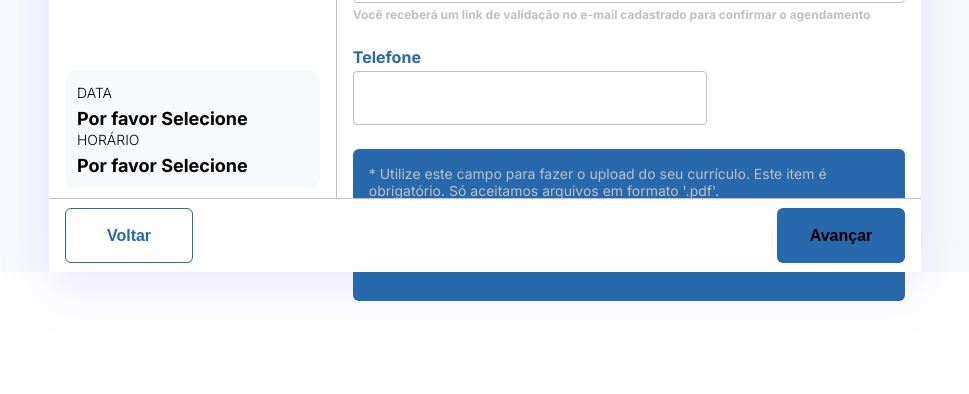
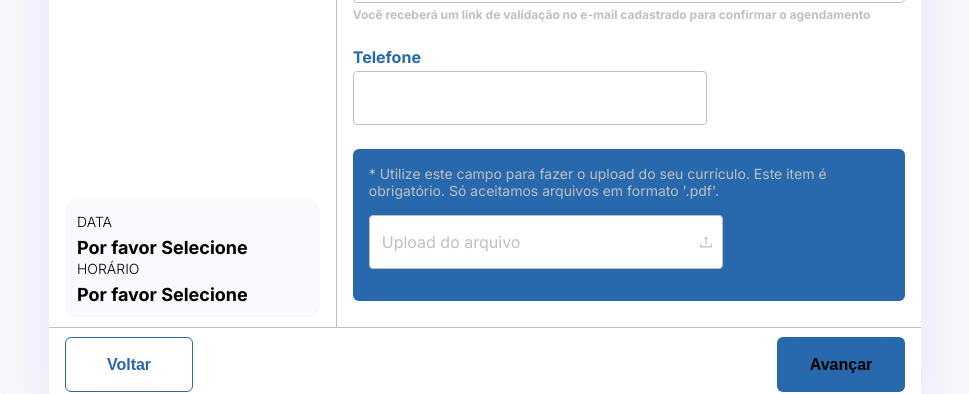
Before and after one commit to curi-dev/rhSystem_app, a Next.js app: page /form/1 in a window 1280 px wide. Shown: the part 528-922 px from the top of the page, without its empty margins (155-1124 px from the left). Built offline with nearby package versions, Linux system fonts and the light colour scheme.

Commit message:
fix responsive

```diff
--- a/src/app/form/[step]/components/PersonalData/PersonalData.tsx
+++ b/src/app/form/[step]/components/PersonalData/PersonalData.tsx
@@ -4,7 +4,7 @@ import { Title } from '@/components/Title'
 
 import { FaUserEdit } from 'react-icons/fa'
 
-import { Description, Wrapper } from './styles'
+import { Description } from './styles'
 import { useFormContext } from 'react-hook-form'
 import { useCandidate } from '@/hooks/useCandidate'
 
@@ -24,7 +24,7 @@ const PersonalData: React.FC = () => {
 
 
     return (
-        <Wrapper >
+        <>
             <Description>
                 Preencha seus dados pessoais
             </Description>
@@ -76,7 +76,7 @@ const PersonalData: React.FC = () => {
                     registerOptions={undefined}
                 />
             </div>
-        </Wrapper>
+        </>
     )
 }
 
--- a/src/app/form/[step]/components/PersonalData/styles.ts
+++ b/src/app/form/[step]/components/PersonalData/styles.ts
@@ -1,8 +1,5 @@
 import styled from 'styled-components'
 
-export const Wrapper = styled.div`
-    padding-bottom: 84px;
-`
 
 export const Description = styled.span`
     font-size: 16px;
--- a/src/app/form/[step]/page.tsx
+++ b/src/app/form/[step]/page.tsx
@@ -168,7 +168,7 @@ const Form = ({ params: { step: paramsStep } }: { params: { step: number } }) =>
         {
             isCreatingCandidate && <Loading />
         }
-        <StyledContainer $scroll={isLessThan(DEFAULT_BREAKPOINT)} >
+        <StyledContainer >
             {
 
                 isLessThan(DEFAULT_BREAKPOINT) && (
--- a/src/app/form/[step]/styles.ts
+++ b/src/app/form/[step]/styles.ts
@@ -1,9 +1,9 @@
 import styled from 'styled-components'
 
 
-export const StyledContainer = styled.div<{ $scroll?: boolean }>`
+export const StyledContainer = styled.div`
     width: 100%;
-    //height: ${({ $scroll }) => $scroll ? '' : '100%'};
+    height: auto;
 
     display: flex;
     max-width: 872px;
--- a/src/app/globals.css
+++ b/src/app/globals.css
@@ -15,16 +15,14 @@
 html,
 body {
   max-width: 100vw;
-  height: 100%;
+  /* height: 100%; */
   /* overflow-x: hidden; */
 }
 
 .layout {
   width: 100vw;
-  height: 100%;
-  /* height: 100vh; */
+  display: flex;
 
-  display: flex;
   background-color: #f8f9fc;
 }
 
--- a/src/components/Loading/styles.ts
+++ b/src/components/Loading/styles.ts
@@ -5,7 +5,7 @@ export const Overlay = styled.div<{ $opacity?: number }>`
     width: 100%;
     height: 100%;
     background-color: ${({ $opacity }) => `rgba(0, 0, 0, ${$opacity ?? 0.75})`};
-    position: absolute;
+    position: fixed;
     left: 0;
     top: 0;
     display: flex;
```
